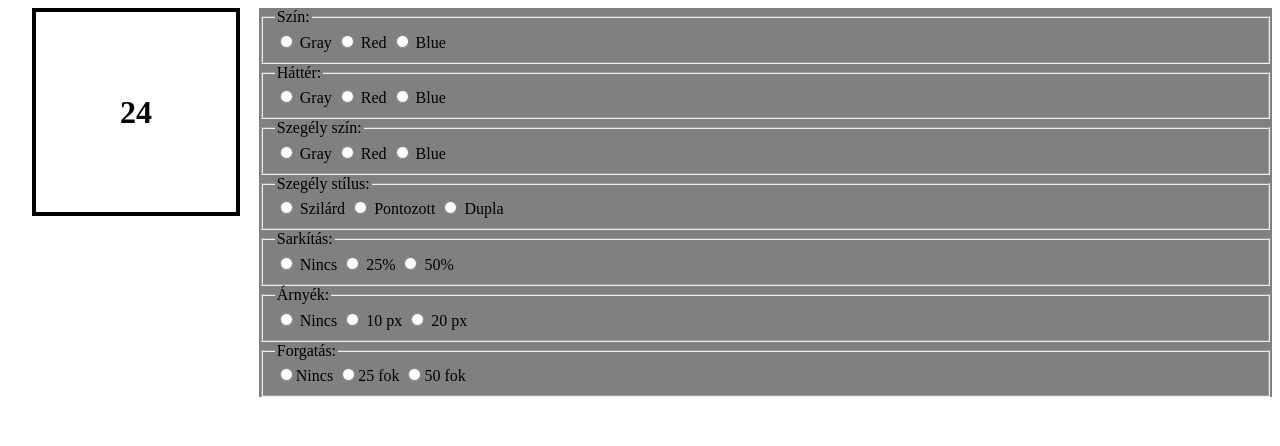
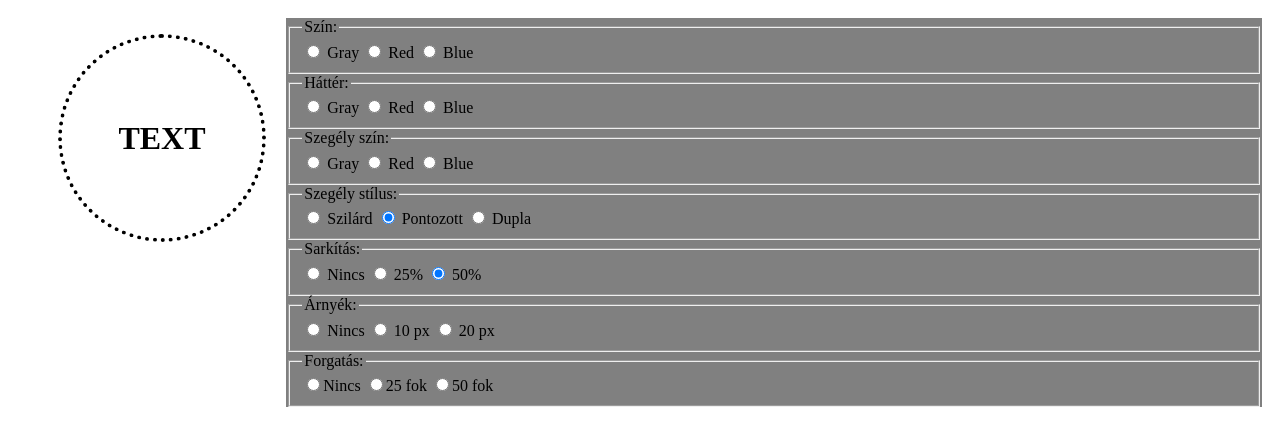
Before and after one commit to ArpKevin/form_actions_js, a plain HTML site: page 2.html in a window 1280 px wide. Both pictures are taken after a click on the element "TEXT". Drawn offline with Linux system fonts and the light colour scheme.

Commit message:
Implemented object rotation, Began adjusting with Gaps

```diff
--- a/2.html
+++ b/2.html
@@ -4,15 +4,75 @@
     <meta charset="UTF-8">
     <meta name="viewport" content="width=device-width, initial-scale=1.0">
     <title>Document</title>
+
+    <script>
+        let counter = 0;
+        let mintaX = 0;
+        let mintaTimer = null;
+        let mintaDeg = 1;
+        let reachedBorder = false;
+
+
+        window.onload = function(e){
+            mintaElem = document.getElementById('minta');
+            mintaGeneral(document.querySelector('form'));
+        }
+
+        function mintaGeneral(f){
+
+            e = f.elements;
+            if (mintaElem){
+                // for (let i = 0; i < e.length; i++) {
+                // if (e[i].type === "radio" && e[i].checked) {
+                //     if (e[i].name === "bg-color") {
+                //         // Set background color
+                //         mintaElem.style.backgroundColor = e[i].value;
+                //     } else if (e[i].name === "border-color") {
+                //         // Set border color
+                //         mintaElem.style.borderColor = e[i].value;
+                //         }
+                //     }
+                // }
+                for (let i = 0; i < e.length; i++) {
+                    if(e[i].type.toUpperCase() != "RADIO" || e[i].checked){
+                        mintaElem.style[e[i].name] = e[i].value;
+                    }
+
+                }
+            }
+        }
+        function mintaMozog(f){
+            mintaDeg++;
+
+            let gridContainer = document.getElementsByClassName('grid-container')[0];
+            let gridContainerPaddingLeft = parseInt(window.getComputedStyle(gridContainer).paddingLeft);
+            // console.log(containerPaddingLeft); -> 10px
+            let gridContainerGap = parseInt(window.getComputedStyle(gridContainer).gap);
+            // console.log(gap); -> 30
+            let mintaelemMarginLeft = parseInt(window.getComputedStyle(mintaElem).marginLeft);
+            // console.log(mintaelemMarginLeft); -> 40px
+
+            let containerWidth = divBorder.clientWidth - 2 * containerPadding - 2 * containerMargin;
+
+            if(!reachedBorder) mintaX += 2; else mintaX -= 2;
+
+            mintaElem.innerHTML = `<h1>${mintaX}</h1>`;
+            mintaElem.style.left = `${mintaX}px`;
+            mintaElem.style.transform = `rotate(${mintaDeg}deg)`;
+
+            if (mintaX >= containerWidth - mintaElem.offsetWidth || mintaX <= 0) reachedBorder = !reachedBorder;
+        }
+    </script>
+
     <style>
         .left{grid-area: left;}
         .right{grid-area: right;}
 
-        .grid-container{
+        .grid-container {
             display: grid;
-            grid-template-areas:
-            'left right right right'
-            ;
+            grid-template-areas: 'left right right right';
+            gap: 30px; /* Grid gap */
+            padding: 10px; /* Padding of the grid container */
         }
 
         #minta{
@@ -20,7 +80,7 @@
             height: 200px;
             background-color: white;
             border: 4px solid black;
-            margin: 0;
+            /* margin: 0; */
         }
 
         .right{
@@ -81,7 +141,7 @@
 
                     <input type="radio" id="border-solid" name="borderStyle" value="solid">
                     <label for="solid">Szilárd</label>
-                    <input type="radio" id="border-dotted" name="borderStyle" value="dotted">
+                    <input type="radio" id="border-dotted" name="borderStyle" value="dotted" checked>
                     <label for="dotted">Pontozott</label>
                     <input type="radio" id="border-double" name="borderStyle" value="double">
                     <label for="double">Dupla</label>
@@ -94,7 +154,7 @@
                     <label for="solid">Nincs</label>
                     <input type="radio" id="border-radius-25" name="borderRadius" value="25%">
                     <label for="dotted">25%</label>
-                    <input type="radio" id="border-radius-50" name="borderRadius" value="50%">
+                    <input type="radio" id="border-radius-50" name="borderRadius" value="50%" checked>
                     <label for="double">50%</label>
                 </fieldset>
 
@@ -120,55 +180,5 @@
 
         </div>
     </div>
-
-
-    <script>
-        let counter = 0;
-        let mintaX = 0;
-        let mintaTimer = null;
-        let mintaElement = null;
-        let mintaDirection = 1;
-        let reachedBorder = false;
-
-
-        window.onload = function(e){
-            mintaElem = document.getElementById('minta')
-        }
-
-        function mintaGeneral(f){
-
-            e = f.elements;
-            if (mintaElem){
-                // for (let i = 0; i < e.length; i++) {
-                // if (e[i].type === "radio" && e[i].checked) {
-                //     if (e[i].name === "bg-color") {
-                //         // Set background color
-                //         mintaElem.style.backgroundColor = e[i].value;
-                //     } else if (e[i].name === "border-color") {
-                //         // Set border color
-                //         mintaElem.style.borderColor = e[i].value;
-                //         }
-                //     }
-                // }
-                for (let i = 0; i < e.length; i++) {
-                    if(e[i].type.toUpperCase() != "RADIO" || e[i].checked){
-                        mintaElem.style[e[i].name] = e[i].value;
-                    }
-
-                }
-            }
-        }
-        function mintaMozog(f){
-
-            let divBorder = document.getElementsByClassName('left')[0];
-
-            if(!reachedBorder) mintaX += 2; else mintaX -= 2;
-
-            mintaElem.innerHTML = `<h1>${mintaX}</h1>`;
-            mintaElem.style.left = `${mintaX}px`;
-
-            if (mintaX >= divBorder.offsetWidth - mintaElem.offsetWidth || mintaX <= 0) reachedBorder = !reachedBorder;
-        }
-    </script>
 </body>
 </html>
```
